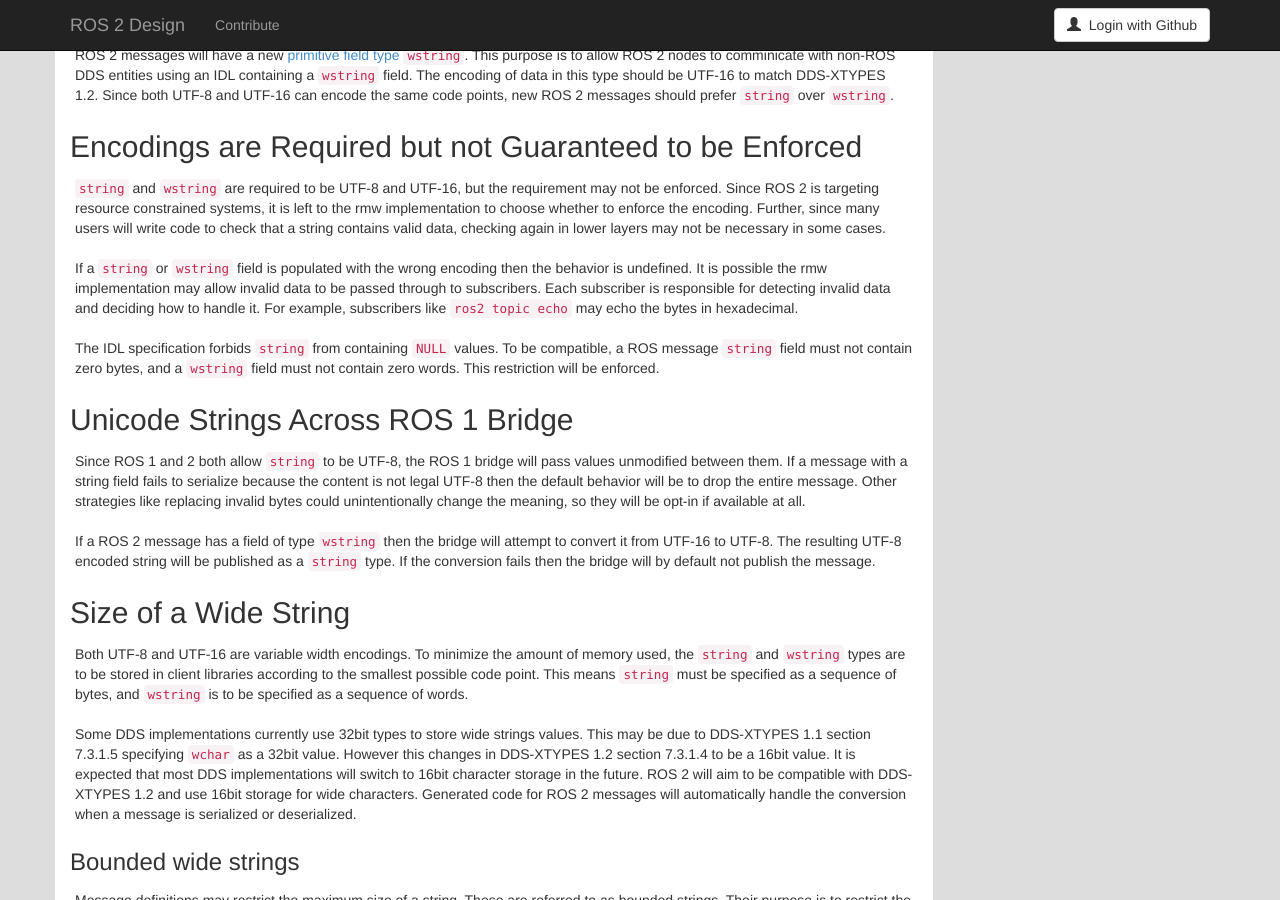
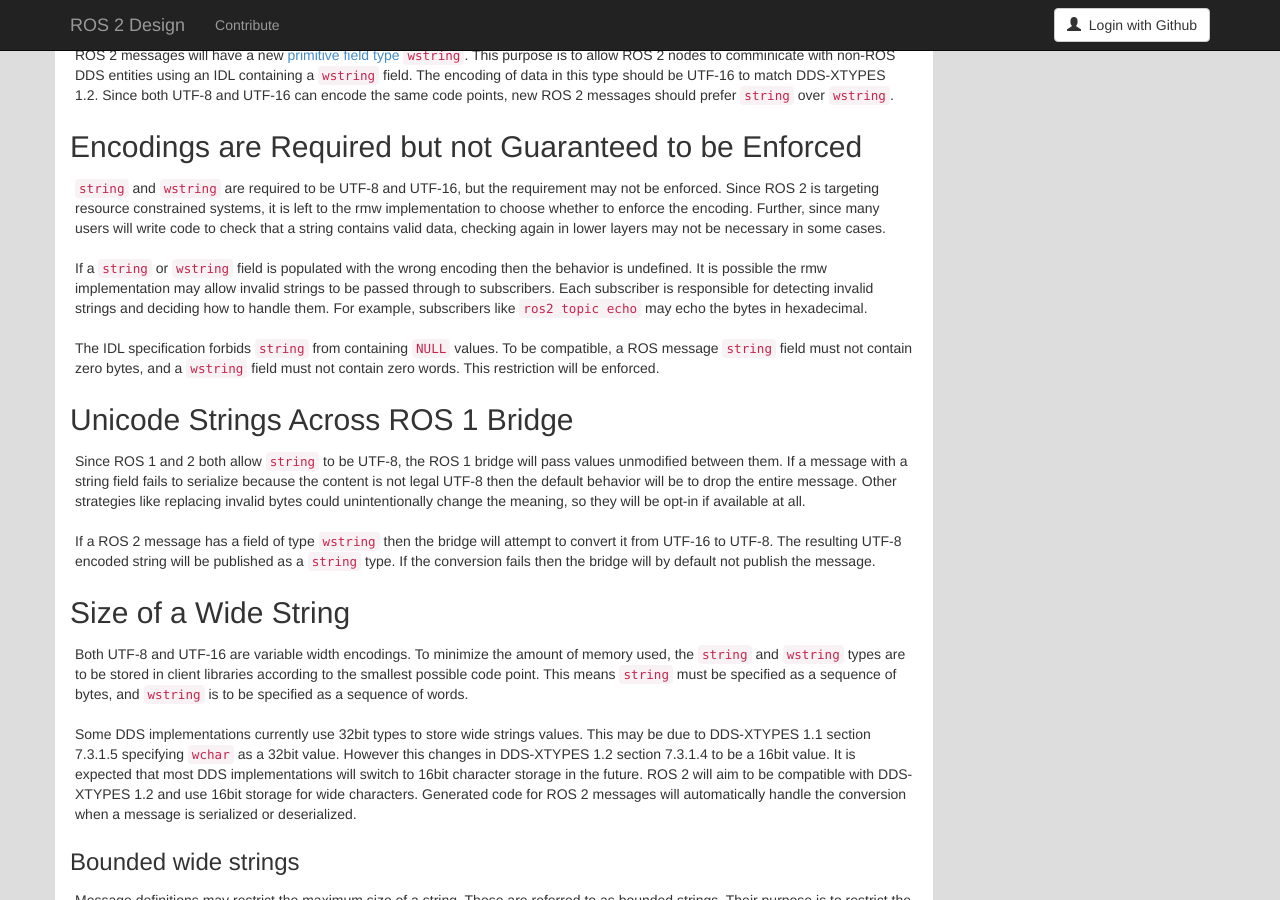
Before and after one commit to ros2/design, a Jekyll site: the page built from articles/WideStrings.md, in a window 1280 px wide and 900 px high, scrolled down 715 px. Built offline with Jekyll 4.4.1, drawn with Linux system fonts in a browser that asks for light colours; nearby versions of some CDN libraries.

Commit message:
invalid data -> invalid strings

```diff
--- a/articles/WideStrings.md
+++ b/articles/WideStrings.md
@@ -54,8 +54,8 @@ Since ROS 2 is targeting resource constrained systems, it is left to the rmw imp
 Further, since many users will write code to check that a string contains valid data, checking again in lower layers may not be necessary in some cases.
 
 If a `string` or `wstring` field is populated with the wrong encoding then the behavior is undefined.
-It is possible the rmw implementation may allow invalid data to be passed through to subscribers.
-Each subscriber is responsible for detecting invalid data and deciding how to handle it.
+It is possible the rmw implementation may allow invalid strings to be passed through to subscribers.
+Each subscriber is responsible for detecting invalid strings and deciding how to handle them.
 For example, subscribers like `ros2 topic echo` may echo the bytes in hexadecimal.
 
 The IDL specification forbids `string` from containing `NULL` values.
```
